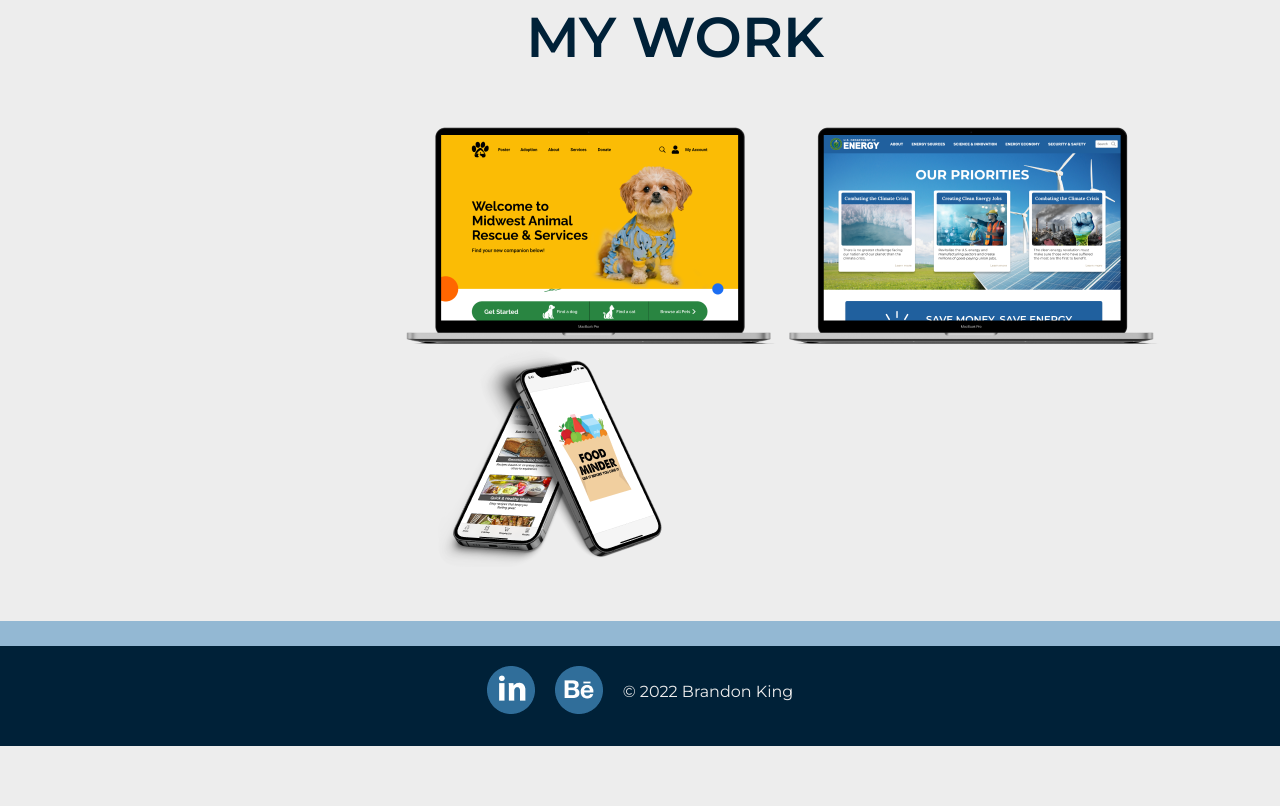
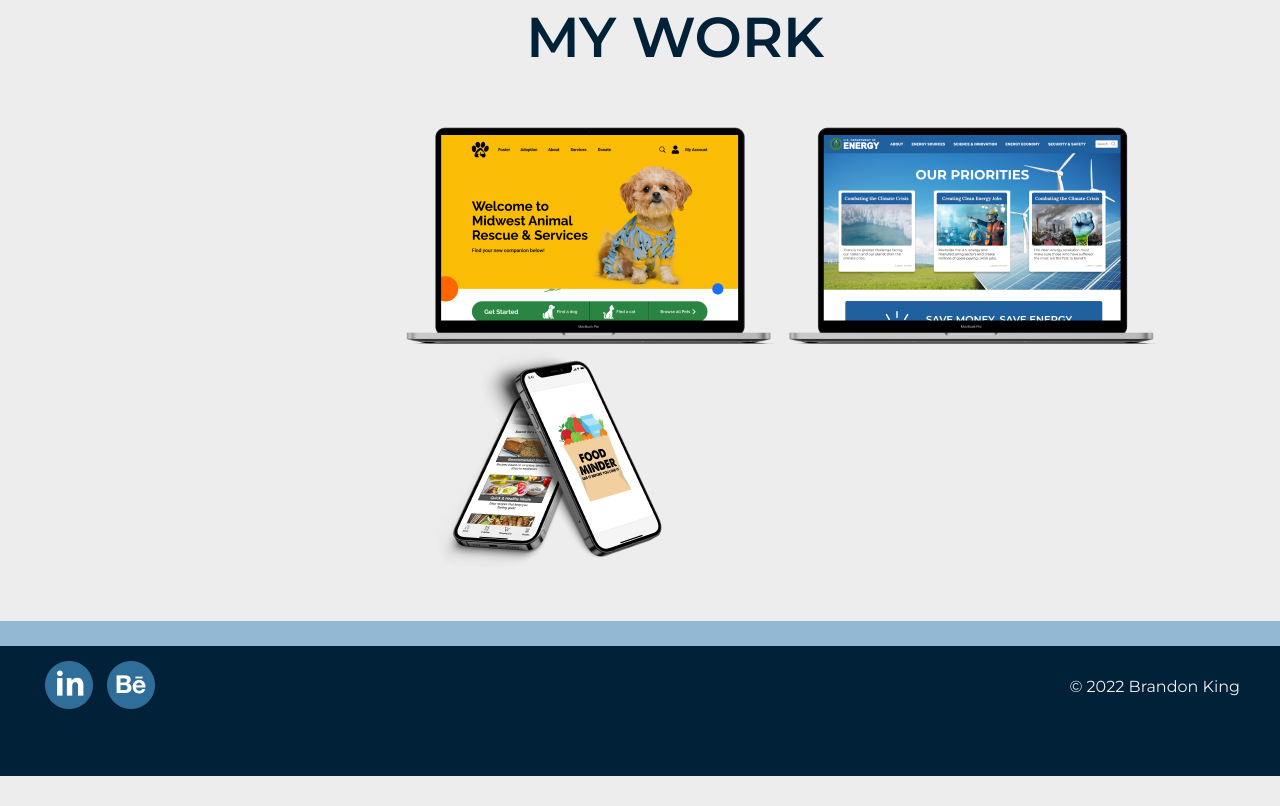
Before and after one commit to BRK515/UX_UI_HW_17, a plain HTML site: page index.html in a window 1280 px wide. Shown: the part 584-1390 px from the top of the page. Before the commit the page ends 1330 px from the top, so only its background shows below. Drawn offline with nearby package versions, Linux system fonts and the light colour scheme.

Commit message:
fixed footer spacing

```diff
--- a/CSS/style.css
+++ b/CSS/style.css
@@ -119,17 +119,16 @@ a:hover{
 .footer{
     background: #002138;
     color: #EDEDED;
-    display: flex;
-    justify-content: center;
     height: 100px;
-}
-
-.footer p{
-    padding: 20px 10px;
+    padding: 15px 40px;
+    margin-bottom: 30px;
 }
 
 .footer a{
-    padding: 20px 10px;
+    padding: 5px;
+}
 
 
+.copyright{
+    float: right;
 }
--- a/index.html
+++ b/index.html
@@ -51,11 +51,10 @@
     <div class="light-blue"></div>
 
     <footer class="footer">
-       <a href="https://www.linkedin.com/in/kingbrandonr/"> <img src="images/linkedin_logo.png" alt="Linkedin Logo"></a>
-
-        <a href="https://www.behance.net/kingbrandon"> <img src="images/behanced_logo.png" alt="Behanced Logo"></a>
-        <p> &copy; 2022 Brandon King</p>
-
+        <div class="social-links">
+            <a href="https://www.linkedin.com/in/kingbrandonr/"> <img src="images/linkedin_logo.png" alt="Linkedin Logo"></a>
+            <a href="https://www.behance.net/kingbrandon"> <img src="images/behanced_logo.png" alt="Behanced Logo"></a>
+        <div class="copyright"><p> &copy; 2022 Brandon King</p></div>
     </footer>
 
 
```
